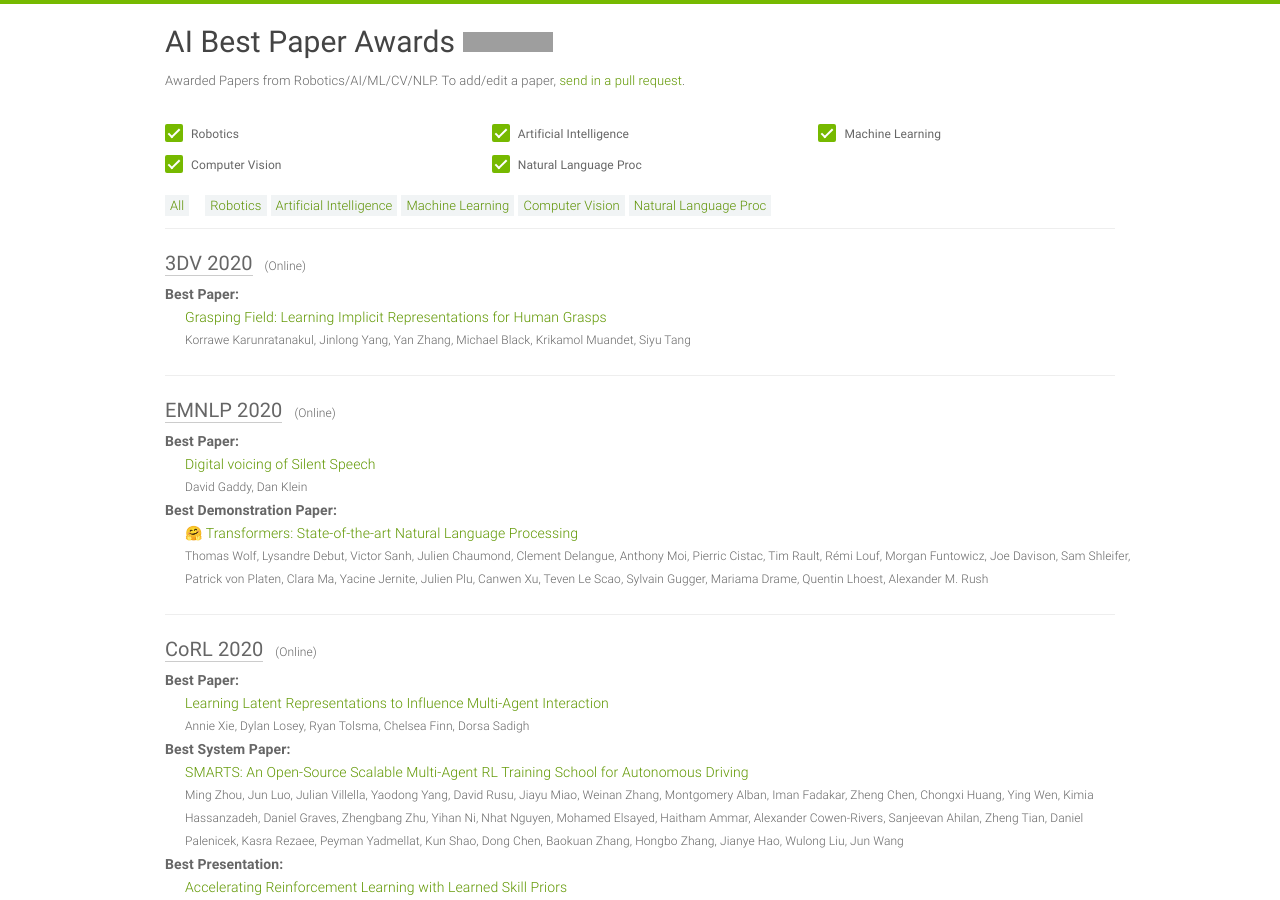
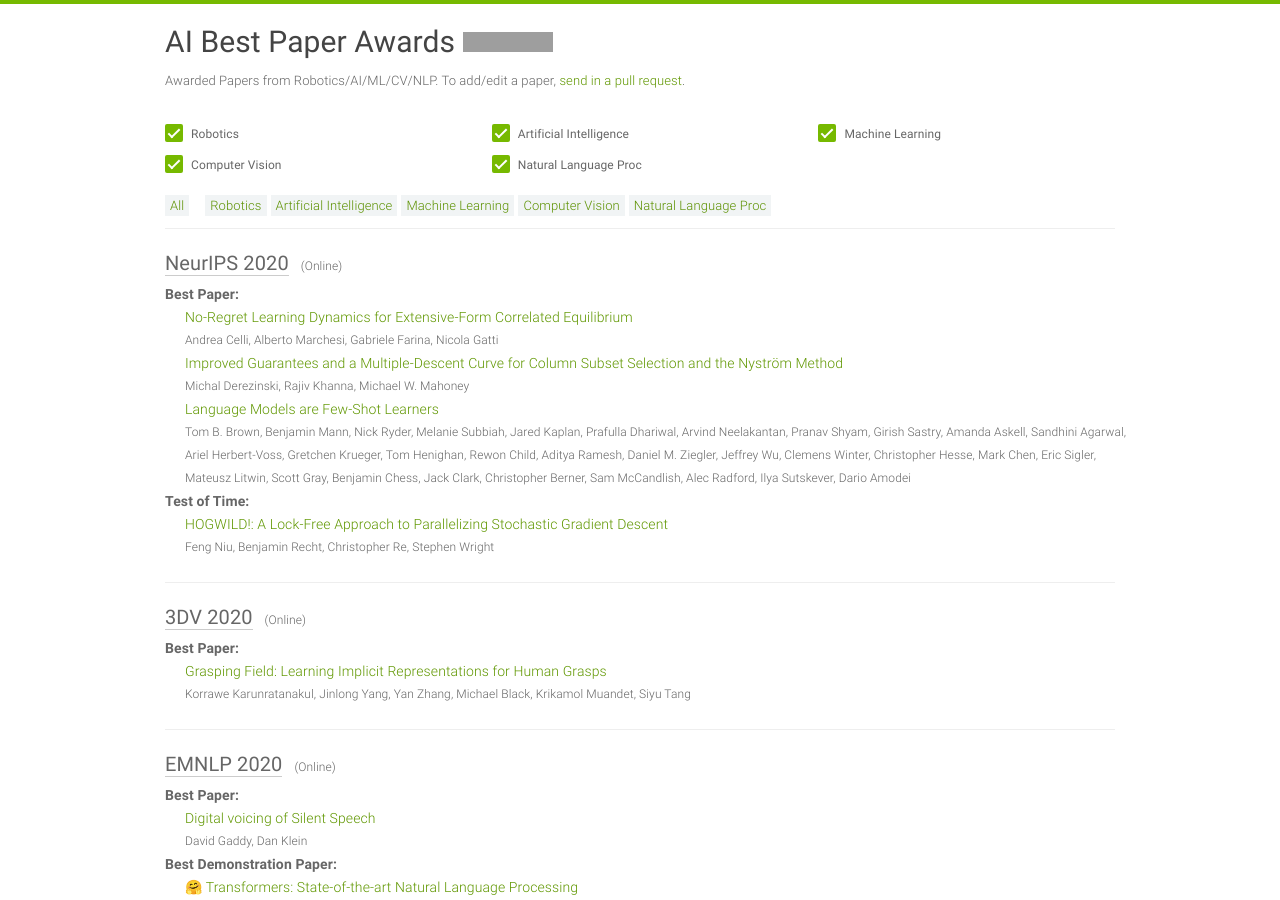
Before and after one commit to clemense/ai-bestpapers, a Jekyll site: the page built from index.html, in a window 1280 px wide and 900 px high. Built offline with Jekyll 4.4.1, drawn with Linux system fonts in a browser that asks for light colours; grey boxes are pictures that could not be loaded.

Commit message:
add NeurIPS

```diff
--- a/_data/papers.yml
+++ b/_data/papers.yml
@@ -1,4 +1,31 @@
 ---
+
+- venue: NeurIPS
+  year: 2020
+  awards:
+  - award: Best Paper
+    title: No-Regret Learning Dynamics for Extensive-Form Correlated Equilibrium
+    author: Andrea Celli, Alberto Marchesi, Gabriele Farina, Nicola Gatti
+    link: https://proceedings.neurips.cc/paper/2020/hash/5763abe87ed1938799203fb6e8650025-Abstract.html
+    source: https://neuripsconf.medium.com/announcing-the-neurips-2020-award-recipients-73e4d3101537
+  - award: Best Paper
+    title: Improved Guarantees and a Multiple-Descent Curve for Column Subset Selection and the Nyström Method
+    author: Michal Derezinski, Rajiv Khanna, Michael W. Mahoney
+    link: https://proceedings.neurips.cc/paper/2020/hash/342c472b95d00421be10e9512b532866-Abstract.html
+    source: https://neuripsconf.medium.com/announcing-the-neurips-2020-award-recipients-73e4d3101537
+  - award: Best Paper
+    title: Language Models are Few-Shot Learners
+    author: Tom B. Brown, Benjamin Mann, Nick Ryder, Melanie Subbiah, Jared Kaplan, Prafulla Dhariwal, Arvind Neelakantan, Pranav Shyam, Girish Sastry, Amanda Askell, Sandhini Agarwal, Ariel Herbert-Voss, Gretchen Krueger, Tom Henighan, Rewon Child, Aditya Ramesh, Daniel M. Ziegler, Jeffrey Wu, Clemens Winter, Christopher Hesse, Mark Chen, Eric Sigler, Mateusz Litwin, Scott Gray, Benjamin Chess, Jack Clark, Christopher Berner, Sam McCandlish, Alec Radford, Ilya Sutskever, Dario Amodei
+    link: https://arxiv.org/abs/2005.14165
+    source: https://neuripsconf.medium.com/announcing-the-neurips-2020-award-recipients-73e4d3101537
+  - award: Test of Time
+    title: "HOGWILD!: A Lock-Free Approach to Parallelizing Stochastic Gradient Descent"
+    author: Feng Niu, Benjamin Recht, Christopher Re, Stephen Wright
+    link: https://papers.nips.cc/paper/2011/hash/218a0aefd1d1a4be65601cc6ddc1520e-Abstract.html
+    source: https://neuripsconf.medium.com/announcing-the-neurips-2020-award-recipients-73e4d3101537
+  place: Online
+  date: December 6-12, 2020
+  sub: ML
 
 - venue: 3DV
   year: 2020
```
